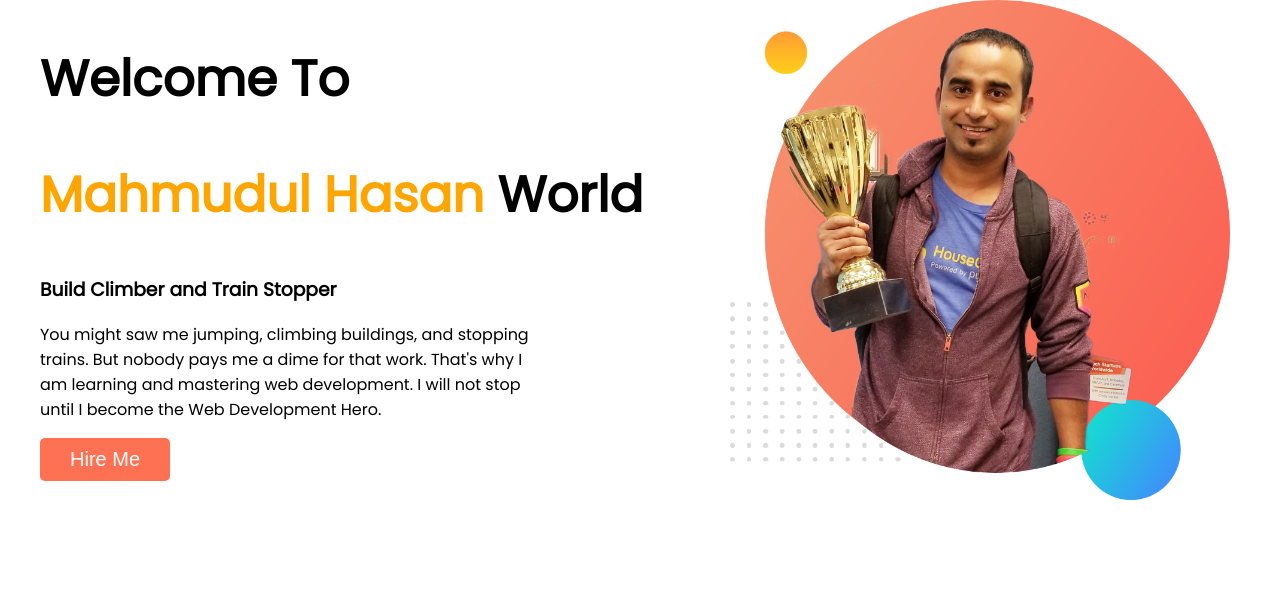
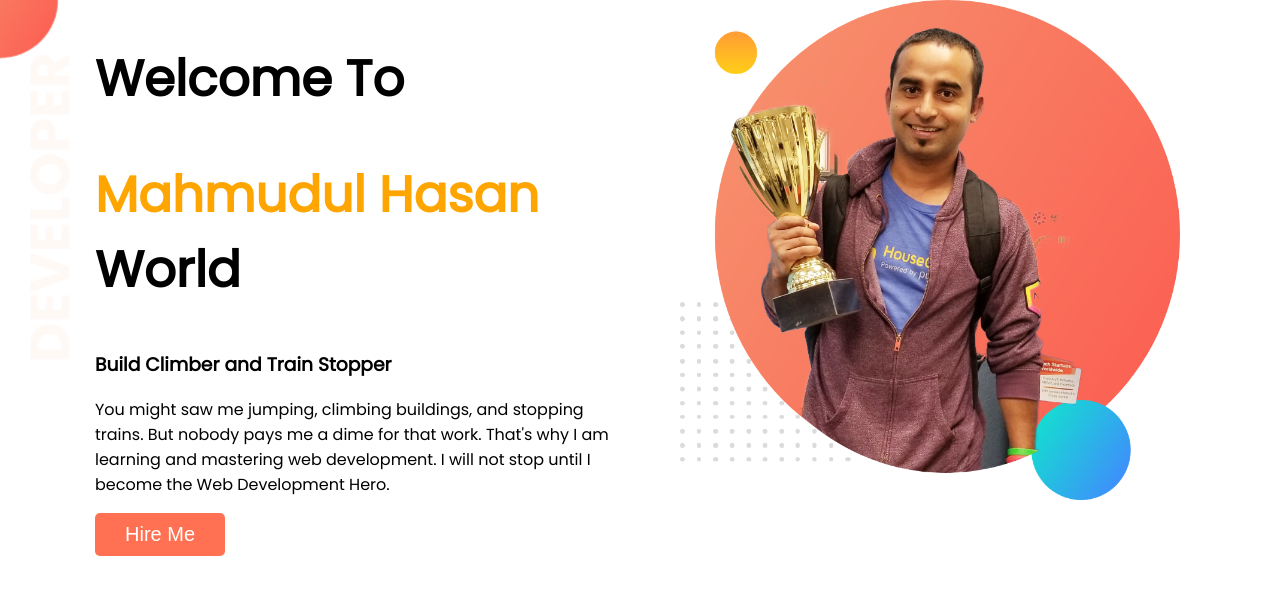
Before and after one commit to mahmudul165/developer-portfolio, a plain HTML site: page index.html in a window 1280 px wide. Drawn offline with Linux system fonts and the light colour scheme.

Commit message:
first part of portfolio

```diff
--- a/index.html
+++ b/index.html
@@ -15,7 +15,7 @@
   </head>
   <body>
     <section class="part">
-      <div class="half-part">
+      <div class="half">
         <h1>Welcome To</h1>
         <h1><span id="name">Mahmudul Hasan</span> World</h1>
         <h3>Build Climber and Train Stopper</h3>
@@ -25,10 +25,16 @@
           mastering web development. I will not stop until I become the Web
           Development Hero.
         </p>
-        <button class="btn-color">Hire Me</button>
+        <button class="btn-color">
+          <a
+            href="https://developer.mozilla.org/en-US/docs/Web/CSS/background-image"
+            >Hire Me</a
+          >
+        </button>
       </div>
+
       <div>
-        <img class="image-size half-part" src="images/jhankar.png" alt="" />
+        <img class="image-size" src="images/jhankar.png" alt="" />
       </div>
     </section>
   </body>
--- a/style.css
+++ b/style.css
@@ -1,20 +1,17 @@
-body {
-  margin: 0px;
-}
-
 #name {
   color: #ffa500;
 }
 body {
   font-family: "Poppins", sans-serif;
+  margin: 0px;
 }
 h1 {
   font-size: 50px;
 }
-p {
+/* p {
   padding-right: 20px;
   margin-right: 170px;
-}
+} */
 .btn-color {
   background-color: #ff7152;
   color: #ffff;
@@ -23,16 +20,29 @@ p {
   border-radius: 5px;
   border-width: 0px;
 }
+a {
+  text-decoration: none;
+  color: white;
+}
+a:hover {
+  color: palegreen;
+}
+button:hover {
+  color: black;
+}
 
 .part {
-  margin: 0px 40px;
   display: inline-flex;
+  background-image: url(images/top-banner.png);
+  background-repeat: no-repeat;
 }
-.half-part {
-  display: 50%;
+.half {
+  margin: 0px 55px 0px 95px;
 }
+
 .image-size {
   height: 500px;
   width: 500px;
   margin: 0px 10px;
+  margin-right: 100px;
 }
```
